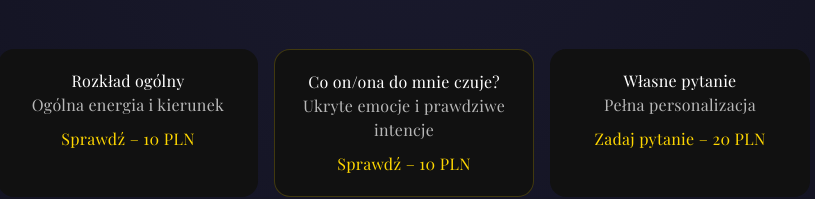
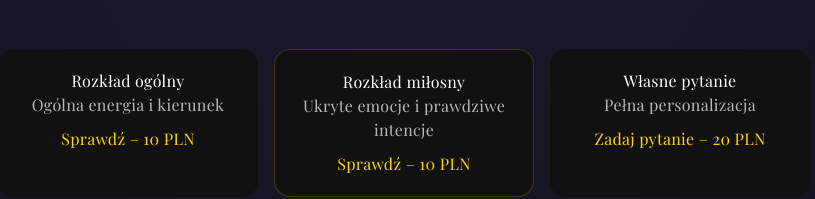
Before and after one commit to lineroacm-code/sekret-losu, a Next.js app: page /tarot in a window 1280 px wide. Shown: the part 849-1048 px from the top of the page, without its empty margins (236-1051 px from the left). Built offline with nearby package versions, Linux system fonts and the light colour scheme.

Commit message:
update: tarot flow + stripe + prompts

```diff
--- a/app/tarot/page.tsx
+++ b/app/tarot/page.tsx
@@ -678,7 +678,7 @@ onMouseLeave={(e) => {
     e.currentTarget.style.boxShadow = "none";
   }}
 >
-<h3>Co on/ona do mnie czuje?</h3>
+<h3>Rozkład miłosny</h3>
 <p style={{ opacity: 0.7 }}>Ukryte emocje i prawdziwe intencje</p>
   <div style={{ marginTop: 10, color: "gold" }}>Sprawdź – 10 PLN</div>
 </div>
```
